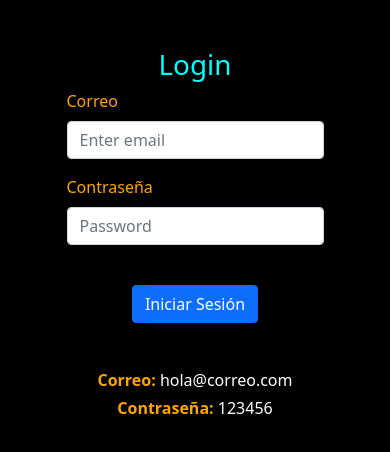
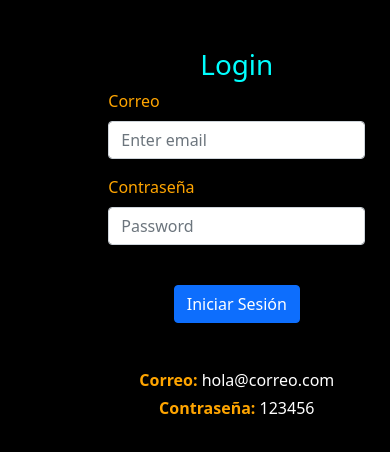
Before and after one commit to RodneyMac/crud-firebase, a React (Create React App) app: page / in a window 390 px wide. Shown: the top 452 px of the page. Built offline with nearby package versions, Linux system fonts and the light colour scheme; no server answers.

Commit message:
added css

```diff
--- a/src/App.css
+++ b/src/App.css
@@ -1,14 +1,73 @@
 .container {
-  display: flex !important;
-  flex-direction: column !important;
-  justify-content: center !important;
+  display: flex;
+  flex-direction: column;
+  justify-content: center;
 }
 
 @media(max-width: 500px) {
   body {
-    display: flex !important;
+    display: flex;
     align-items: center;
-    justify-content: center !important;
+  }
+  .container {
+    display: flex;
+    justify-content: center;
+  }
+}
+
+@media(max-width: 498px) {
+  .content {
+    display: flex;
+    justify-content: center;
+    margin-left: 50% !important;
+  }
+}
+
+@media(max-width: 470px) {
+  .content {
+    margin-left: 45% !important;
+  }
+}
+
+@media(max-width: 450px) {
+  .content {
+    margin-left: 40% !important;
+  }
+}
+
+@media(max-width: 430px) {
+  .content {
+    margin-left: 35% !important;
+  }
+}
+
+@media(max-width: 400px) {
+  .content {
+    margin-left: 30% !important;
+  }
+}
+
+@media(max-width: 375px) {
+  .content {
+    margin-left: 28% !important;
+  }
+}
+
+@media(max-width: 360px) {
+  .content {
+    margin-left: 22% !important;
+  }
+}
+
+@media(max-width: 350px) {
+  .content {
+    margin-left: 15% !important;
+  }
+}
+
+@media(max-width: 300px) {
+  .content {
+    margin-left: 6% !important;
   }
 }
 
--- a/src/App.js
+++ b/src/App.js
@@ -19,7 +19,7 @@ function App() {
   });
 
   return (
-    <Container fluid>
+    <Container fluid className="container">
       {usuario ? <Home usuario={usuario}/> : <Login/>}
     </Container>
   );
--- a/src/views/Login.js
+++ b/src/views/Login.js
@@ -9,13 +9,12 @@ async function submitHandler(e) {
     const correo = document.getElementById("formCorreo").value;
     const contra = e.target.formContra.value;
     await loginEmailPassword(correo, contra);
-    // console.log(correo, contra);
 }
 
   return (
-    <Container className="mt-5">
+    <Container className="mt-5 content">
         <h1 className="text-center" style={{color: "cyan"}}>Login</h1>
-        <Form onSubmit={submitHandler}>
+        <Form onSubmit={submitHandler} className="form">
             <Form.Group controlId="formCorreo">
                 <Form.Label style={{color: "orange"}}>Correo</Form.Label>
                 <Form.Control type="email" placeholder="Enter email"></Form.Control>
```
Also changed, not shown: src/index.css (line endings or trailing spaces).
